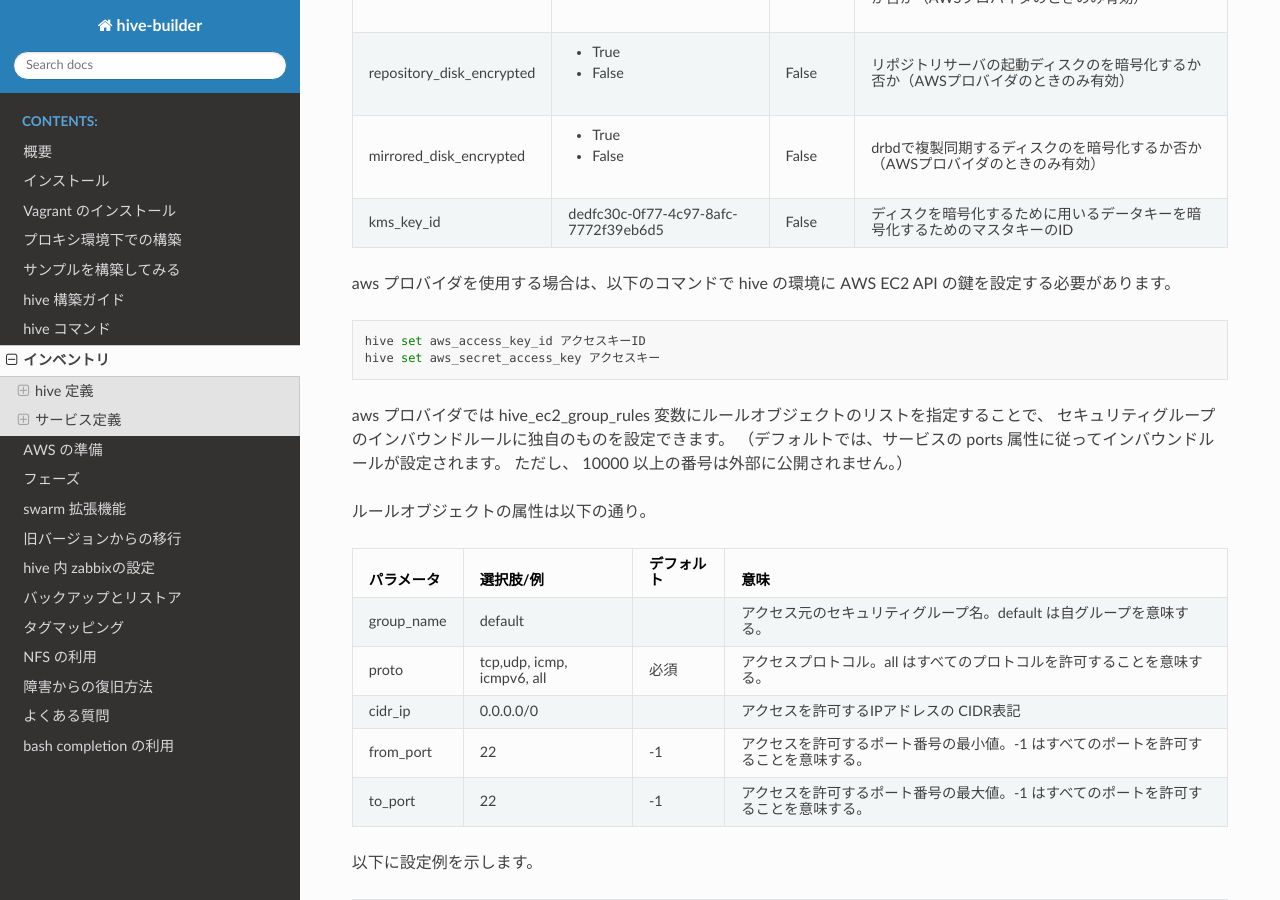
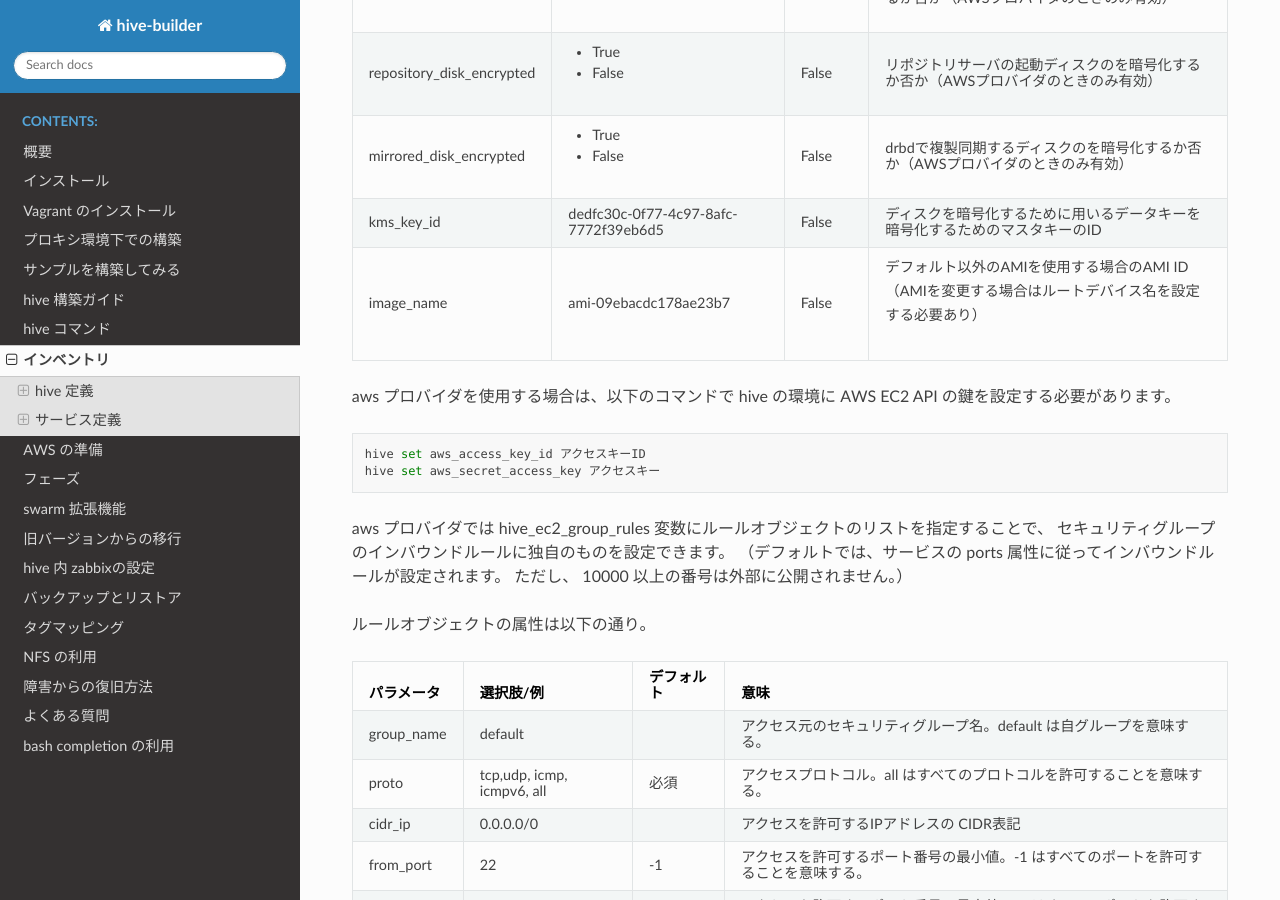
Before and after one commit to procube-open/hive-builder, a Sphinx documentation site: the page built from docs/inventory.rst, in a window 1280 px wide and 900 px high, scrolled down 5528 px. Built offline with Sphinx 7.4.7 and the Read the Docs theme 2.0.0, drawn with Linux system fonts in a browser that asks for light colours.

Commit message:
fix_for_almalinuxAMI

```diff
--- a/docs/inventory.rst
+++ b/docs/inventory.rst
@@ -310,6 +310,11 @@ aws プロバイダ固有の属性には以下のものがあります。
       - dedfc30c-0f77-4c97-8afc-7772f39eb6d5
       - False
       - ディスクを暗号化するために用いるデータキーを暗号化するためのマスタキーのID
+    * - image_name
+      - ami-09ebacdc178ae23b7
+      - False
+      - | デフォルト以外のAMIを使用する場合のAMI ID
+        | （AMIを変更する場合はルートデバイス名を設定する必要あり）
 
 aws プロバイダを使用する場合は、以下のコマンドで hive の環境に AWS EC2 API の鍵を設定する必要があります。
 
```
Also changed, not shown: 2 other files.
